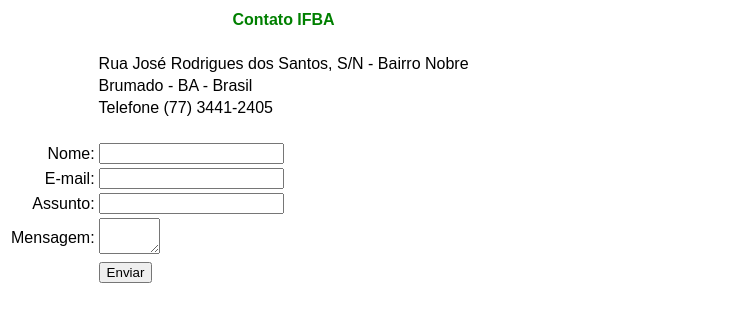
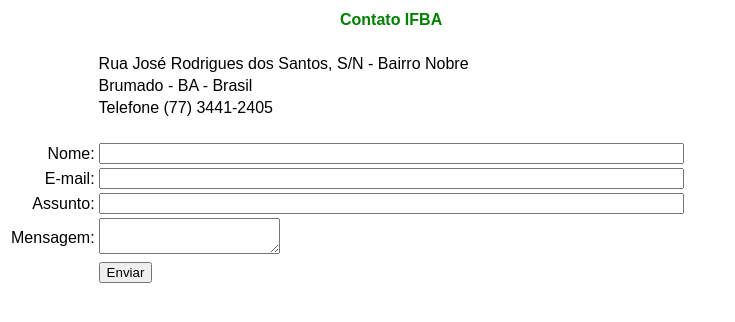
Before and after one commit to SymoneBCavalcantiC/P1-Tecnologia-Front-End-I, a plain HTML site: page Atividade 290922/Exercicio 4 HTML FORMULÁRIOS/Questão 01.html in a window 1280 px wide. Shown: the whole page, without its empty margins (0-735 px from the left). Drawn offline with Linux system fonts and the light colour scheme.

Commit message:
q4 incompleta

```diff
--- a/Atividade 290922/Exercicio 4 HTML FORMULÁRIOS/Questão 01.html
+++ b/Atividade 290922/Exercicio 4 HTML FORMULÁRIOS/Questão 01.html
@@ -21,19 +21,27 @@
     <table>
         <form>
             <tr><th><th id=topo font-size: 3>Contato IFBA</th></th></tr>
+
             <tr><td><td>&nbsp;</td></td></tr>
+
             <tr><td><td>Rua José Rodrigues dos Santos, S/N - Bairro Nobre</td></td>
             <tr><td><td>Brumado - BA - Brasil</td></td></tr>
             <tr><td><td>Telefone (77) 3441-2405</td></td></tr>
+
             <tr><td><td>&nbsp;</td></td></tr>
-            <tr><td align="right">Nome:</td>
-            <td  widht="70%"><input type="text" name="nome"></td></tr>
-            <tr><td align="right">E-mail:</td>
-            <td><input type="text" name="email"></td></tr>
-            <tr><td align="right">Assunto:</td>
-            <td><input type="text" name="nome"></td></tr>
-            <tr><td align="right">Mensagem:</td>
-            <td><textarea name="mensagem" rols="60" cols="5"></textarea></td>
+
+            <tr><td align="right"><label for="fname">Nome:</label></td>
+            <td><input type="text" id="fname" name="fname" size="70"></td></tr>
+
+            <tr><td align="right"><label for="femail">E-mail:</label></td>
+            <td><input type="text" id="femail" name="femail" size="70"></td></tr>
+
+            <tr><td align="right"><label for="fassunto">Assunto:</label></td>
+            <td><input type="text" id="fassunto" name="fassunto" size="70"></td></tr>
+
+            <tr><td align="right"><label for="fmensagem">Mensagem:</label></td>
+            <td><textarea type="text" id="fmensagem" name="fmensagem" size="70"></textarea></td>
+
             <tr><td></td><td><input type="submit" value="Enviar"></td></tr>
         </form>
     </table>
```
